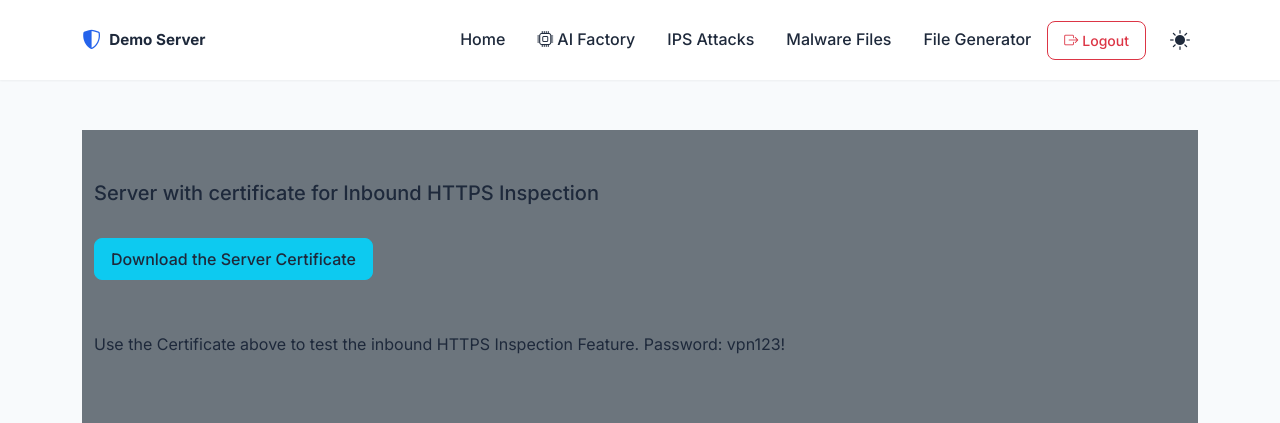
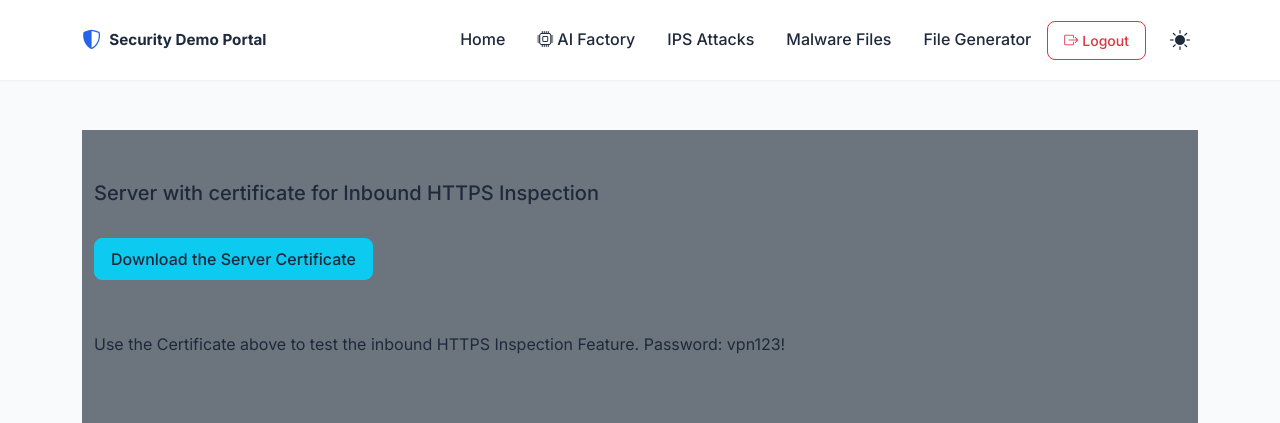
Before and after one commit to alshawwaf/cp_demo_server, a Flask app: page /https_inspection in a window 1280 px wide. Shown: the top 423 px of the page. Run offline with Flask 3, Linux system fonts and the light colour scheme; some libraries are stand-ins or nearby versions.

Commit message:
Rename display identity to Check Point Security Demo Portal
The old 'cp_demo_server' / 'Threat Prevention Demo Server' name did not convey
what this is. Rename the user-facing identity to 'Check Point Security Demo
Portal' (page title, navbar brand, login title, README heading + intro) and note
that the GitHub repo should be renamed to cp-security-demo-portal. Internal
identifiers (log filename, .p12 certificate, package folder) are intentionally
left on the old name to avoid breaking paths. Local test image tag updated.

Co-Authored-By: Claude Fable 5 <noreply@anthropic.com>

```diff
--- a/app/templates/base.html
+++ b/app/templates/base.html
@@ -3,7 +3,7 @@
   <head>
     <meta charset="UTF-8" />
     <meta name="viewport" content="width=device-width, initial-scale=1.0" />
-    <title>Threat Prevention Demo Server</title>
+    <title>Check Point Security Demo Portal</title>
 
     <!-- Favicon -->
     <link
--- a/app/templates/login.html
+++ b/app/templates/login.html
@@ -3,7 +3,7 @@
 <head>
   <meta charset="UTF-8" />
   <meta name="viewport" content="width=device-width, initial-scale=1.0" />
-  <title>Login – Check Point Demo Server</title>
+  <title>Login – Check Point Security Demo Portal</title>
   <link rel="icon" href="{{ url_for('static', filename='favicon.ico') }}" type="image/x-icon" />
   <link href="https://fonts.googleapis.com/css2?family=Inter:wght@300;400;500;600;700&display=swap" rel="stylesheet" />
   <link href="https://cdn.jsdelivr.net/npm/bootstrap@5.3.0/dist/css/bootstrap.min.css" rel="stylesheet" />
--- a/app/templates/navbar.html
+++ b/app/templates/navbar.html
@@ -3,7 +3,7 @@
     <div class="container">
         <!-- Brand -->
         <a class="navbar-brand fw-bold d-flex align-items-center gap-2" href="/" style="font-size:.95rem; color:var(--text-main);">
-            <i class="bi bi-shield-shaded" style="color:var(--primary-color); font-size:1.2rem;"></i>Demo Server
+            <i class="bi bi-shield-shaded" style="color:var(--primary-color); font-size:1.2rem;"></i>Security Demo Portal
         </a>
 
         <!-- Mobile Toggle -->
--- a/docker-compose.aiff.yml
+++ b/docker-compose.aiff.yml
@@ -11,7 +11,7 @@
 services:
   cp-demo-portal:
     build: .
-    image: cp_demo_server:aiff
+    image: cp-security-demo-portal:aiff
     ports:
       - "8080:8080"
     environment:
```
Also changed, not shown: README.MD.
